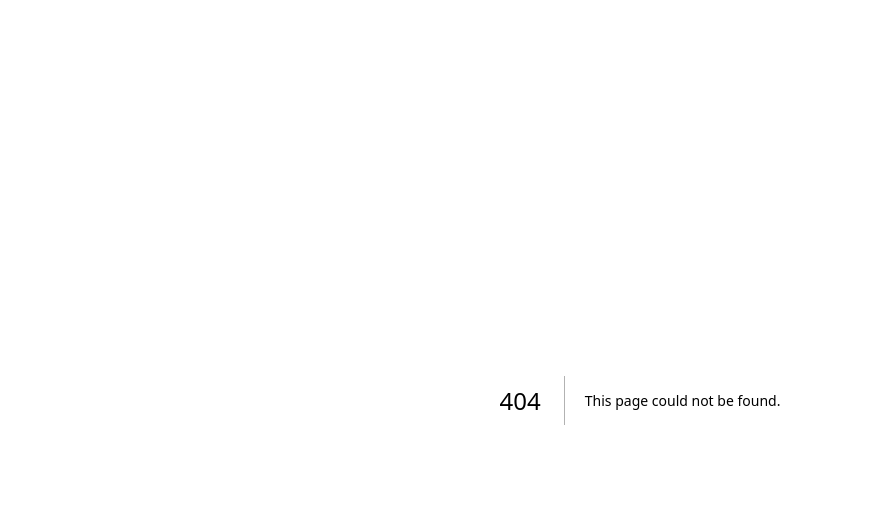
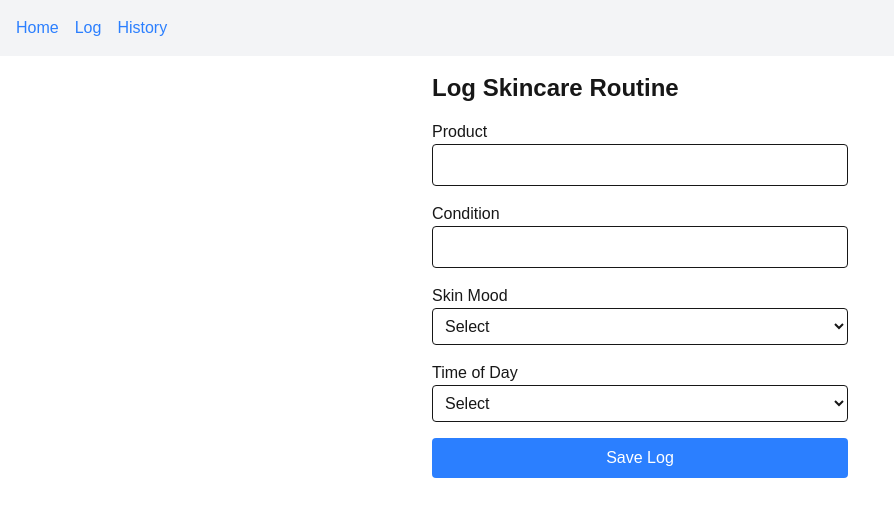
Before and after one commit to Amaya-Wickramaarachchi/aura-skincare-tracker-app, a Next.js app: page /log in a window 1280 px wide. Before the commit this address had no page. Shown: the top 516 px of the page, without its empty margins (0-894 px from the left). Built offline with nearby package versions, Linux system fonts and the light colour scheme.

Commit message:
feat: add log-form and history page

```diff
--- /dev/null
+++ b/src/app/history/page.js
@@ -0,0 +1,33 @@
+// src/app/history/page.js
+"use client";
+import { useState, useEffect } from "react";
+
+export default function History() {
+  const [logs, setLogs] = useState([]);
+
+  useEffect(() => {
+    const storedLogs = JSON.parse(localStorage.getItem("skincareLogs") || "[]");
+    setLogs(storedLogs);
+  }, []);
+
+  return (
+    <div className="p-4 max-w-2xl mx-auto">
+      <h1 className="text-2xl font-bold mb-4">Skincare History</h1>
+      {logs.length === 0 ? (
+        <p>No logs yet.</p>
+      ) : (
+        <ul className="space-y-4">
+          {logs.map((log, index) => (
+            <li key={index} className="p-4 border rounded">
+              <p><strong>Timestamp:</strong> {new Date(log.timestamp).toLocaleString()}</p>
+              <p><strong>Product:</strong> {log.product}</p>
+              <p><strong>Condition:</strong> {log.condition}</p>
+              <p><strong>Skin Mood:</strong> {log.skinMood}</p>
+              <p><strong>Time of Day:</strong> {log.timeOfDay}</p>
+            </li>
+          ))}
+        </ul>
+      )}
+    </div>
+  );
+}
--- a/src/app/layout.js
+++ b/src/app/layout.js
@@ -1,27 +1,17 @@
-import { Geist, Geist_Mono } from "next/font/google";
+// src/app/layout.js
 import "./globals.css";
-
-const geistSans = Geist({
-  variable: "--font-geist-sans",
-  subsets: ["latin"],
-});
-
-const geistMono = Geist_Mono({
-  variable: "--font-geist-mono",
-  subsets: ["latin"],
-});
-
-export const metadata = {
-  title: "Create Next App",
-  description: "Generated by create next app",
-};
 
 export default function RootLayout({ children }) {
   return (
     <html lang="en">
-      <body
-        className={`${geistSans.variable} ${geistMono.variable} antialiased`}
-      >
+      <body>
+        <nav className="p-4 bg-gray-100">
+          <ul className="flex space-x-4">
+            <li><a href="/" className="text-blue-500 hover:underline">Home</a></li>
+            <li><a href="/log" className="text-blue-500 hover:underline">Log</a></li>
+            <li><a href="/history" className="text-blue-500 hover:underline">History</a></li>
+          </ul>
+        </nav>
         {children}
       </body>
     </html>
--- /dev/null
+++ b/src/app/log/page.js
@@ -0,0 +1,80 @@
+// src/app/log/page.js
+"use client";
+import { useState } from "react";
+
+export default function Log() {
+  const [formData, setFormData] = useState({
+    product: "",
+    condition: "",
+    skinMood: "",
+    timeOfDay: "",
+  });
+
+  const handleSubmit = (e) => {
+    e.preventDefault();
+    const logs = JSON.parse(localStorage.getItem("skincareLogs") || "[]");
+    logs.push({ ...formData, timestamp: new Date().toISOString() });
+    localStorage.setItem("skincareLogs", JSON.stringify(logs));
+    setFormData({ product: "", condition: "", skinMood: "", timeOfDay: "" });
+    alert("Log saved!");
+  };
+
+  return (
+    <div className="p-4 max-w-md mx-auto">
+      <h1 className="text-2xl font-bold mb-4">Log Skincare Routine</h1>
+      <form onSubmit={handleSubmit} className="space-y-4">
+        <div>
+          <label className="block">Product</label>
+          <input
+            type="text"
+            value={formData.product}
+            onChange={(e) => setFormData({ ...formData, product: e.target.value })}
+            className="w-full p-2 border rounded"
+            required
+          />
+        </div>
+        <div>
+          <label className="block">Condition</label>
+          <input
+            type="text"
+            value={formData.condition}
+            onChange={(e) => setFormData({ ...formData, condition: e.target.value })}
+            className="w-full p-2 border rounded"
+            required
+          />
+        </div>
+        <div>
+          <label className="block">Skin Mood</label>
+          <select
+            value={formData.skinMood}
+            onChange={(e) => setFormData({ ...formData, skinMood: e.target.value })}
+            className="w-full p-2 border rounded"
+            required
+          >
+            <option value="">Select</option>
+            <option value="Great">Great</option>
+            <option value="Good">Good</option>
+            <option value="Okay">Okay</option>
+            <option value="Bad">Bad</option>
+          </select>
+        </div>
+        <div>
+          <label className="block">Time of Day</label>
+          <select
+            value={formData.timeOfDay}
+            onChange={(e) => setFormData({ ...formData, timeOfDay: e.target.value })}
+            className="w-full p-2 border rounded"
+            required
+          >
+            <option value="">Select</option>
+            <option value="AM">AM</option>
+            <option value="PM">PM</option>
+          </select>
+        </div>
+        <button type="submit" className="w-full p-2 bg-blue-500 text-white rounded">
+          Save Log
+        </button>
+      </form>
+    </div>
+  );
+}
--- a/src/app/page.js
+++ b/src/app/page.js
@@ -1,11 +1,29 @@
-import Image from "next/image";
-
 // src/app/page.js
 export default function Home() {
-  return (
-    <div className="p-4">
-      <h1 className="text-3xl font-bold">Welcome to AURA Skincare Tracker</h1>
-      <p>Track your skincare routine easily!</p>
-    </div>
-  );
-}
+    return (
+      <div className="min-h-screen bg-gray-50 flex flex-col items-center justify-center p-4">
+        <div className="max-w-2xl text-center">
+          <h1 className="text-4xl font-bold text-gray-800 mb-4">
+            Welcome to AURA Skincare Tracker
+          </h1>
+          <p className="text-lg text-gray-600 mb-6">
+            A simple, free app to track your skincare routine. Log products, monitor skin conditions, and see your progress over time.
+          </p>
+          <div className="flex justify-center space-x-4">
+            <a
+              href="/log"
+              className="px-6 py-3 bg-blue-500 text-white font-semibold rounded-lg hover:bg-blue-600 transition"
+            >
+              Log Routine
+            </a>
+            <a
+              href="/history"
+              className="px-6 py-3 bg-gray-200 text-gray-800 font-semibold rounded-lg hover:bg-gray-300 transition"
+            >
+              View History
+            </a>
+          </div>
+        </div>
+      </div>
+    );
+  }
```
